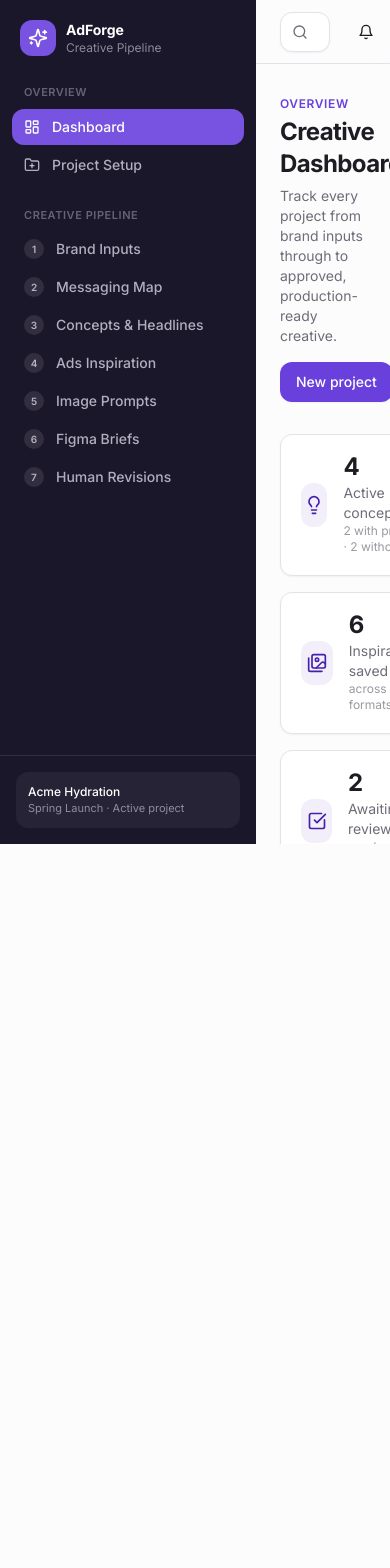
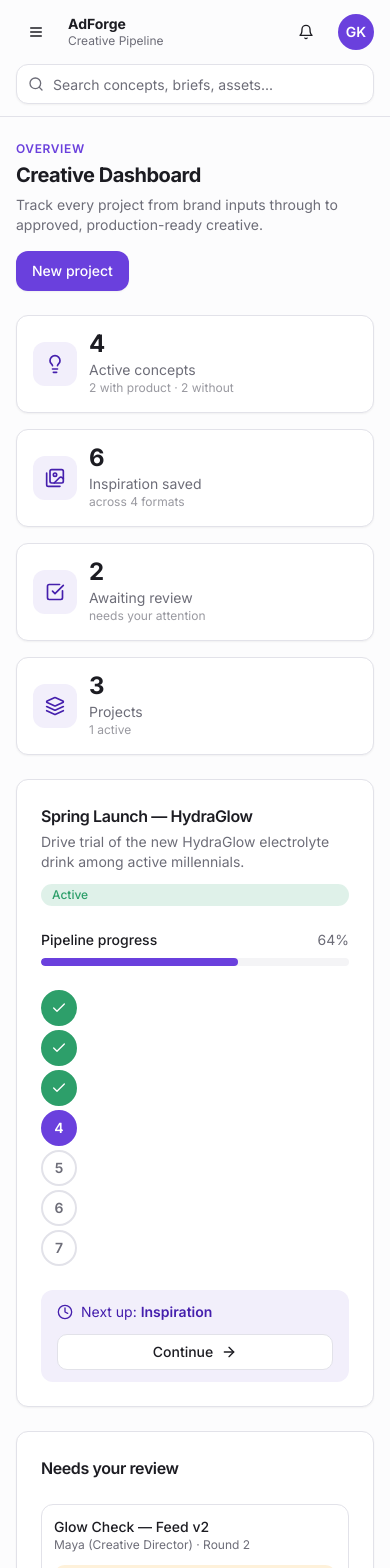
Before and after one commit to geraldjove/project-adforge, a React (Vite) app: page / in a window 390 px wide. Shown: the top 1568 px of the page. Before the commit the page ends 844 px from the top, so only its background shows below. Built offline with nearby package versions, Linux system fonts and the light colour scheme; the HTML template or start-up script is replaced by a standard one.

Commit message:
Added mobile view version

```diff
--- a/src/components/layout/AppLayout.tsx
+++ b/src/components/layout/AppLayout.tsx
@@ -1,15 +1,51 @@
+import { useEffect, useState } from "react";
 import { Outlet } from "react-router-dom";
+import { X } from "lucide-react";
 import { Sidebar } from "./Sidebar";
 import { Topbar } from "./Topbar";
+import { Button } from "@/components/ui/button";
 
 export function AppLayout() {
+  const [mobileNavOpen, setMobileNavOpen] = useState(false);
+
+  useEffect(() => {
+    document.body.style.overflow = mobileNavOpen ? "hidden" : "";
+    return () => {
+      document.body.style.overflow = "";
+    };
+  }, [mobileNavOpen]);
+
   return (
-    <div className="flex h-screen overflow-hidden">
-      <Sidebar />
-      <div className="flex flex-1 flex-col overflow-hidden">
-        <Topbar />
-        <main className="flex-1 overflow-y-auto">
-          <div className="mx-auto max-w-6xl px-6 py-8 animate-fade-in">
+    <div className="min-h-dvh bg-background lg:flex lg:h-dvh lg:overflow-hidden">
+      <Sidebar className="hidden lg:flex" />
+
+      {mobileNavOpen && (
+        <div className="fixed inset-0 z-40 lg:hidden">
+          <button
+            type="button"
+            className="absolute inset-0 bg-foreground/45"
+            aria-label="Close navigation"
+            onClick={() => setMobileNavOpen(false)}
+          />
+          <div className="relative flex h-full w-[min(20rem,86vw)] flex-col shadow-2xl">
+            <Button
+              variant="ghost"
+              size="icon"
+              className="absolute right-3 top-3 z-10 text-sidebar-foreground hover:bg-white/10 hover:text-white"
+              aria-label="Close navigation"
+              onClick={() => setMobileNavOpen(false)}
+            >
+              <X className="size-5" />
+            </Button>
+            <Sidebar onNavigate={() => setMobileNavOpen(false)} />
+          </div>
+        </div>
+      )}
+
+      <div className="flex min-w-0 flex-1 flex-col lg:overflow-hidden">
+        <Topbar onMenuClick={() => setMobileNavOpen(true)} />
+        <main className="flex-1 lg:overflow-y-auto">
+          <div className="mx-auto w-full max-w-6xl px-4 py-6 animate-fade-in sm:px-6 sm:py-8">
             <Outlet />
           </div>
         </main>
--- a/src/components/layout/Sidebar.tsx
+++ b/src/components/layout/Sidebar.tsx
@@ -3,10 +3,15 @@ import { Sparkles } from "lucide-react";
 import { cn } from "@/lib/utils";
 import { navItems } from "./nav";
 
-export function Sidebar() {
+interface SidebarProps {
+  className?: string;
+  onNavigate?: () => void;
+}
+
+export function Sidebar({ className, onNavigate }: SidebarProps) {
   const groups = ["Overview", "Creative Pipeline"] as const;
   return (
-    <aside className="flex h-screen w-64 shrink-0 flex-col bg-sidebar text-sidebar-foreground">
+    <aside className={cn("flex h-full w-64 shrink-0 flex-col bg-sidebar text-sidebar-foreground", className)}>
       <div className="flex items-center gap-2.5 px-5 py-5">
         <div className="flex size-9 items-center justify-center rounded-lg bg-sidebar-accent text-white">
           <Sparkles className="size-5" />
@@ -31,6 +36,7 @@ export function Sidebar() {
                     key={item.to}
                     to={item.to}
                     end={item.to === "/"}
+                    onClick={onNavigate}
                     className={({ isActive }) =>
                       cn(
                         "group flex items-center gap-3 rounded-lg px-3 py-2 text-sm font-medium transition-colors",
--- a/src/components/layout/Topbar.tsx
+++ b/src/components/layout/Topbar.tsx
@@ -1,19 +1,36 @@
-import { Search, Bell, Plus } from "lucide-react";
+import { Search, Bell, Plus, Menu } from "lucide-react";
 import { Button } from "@/components/ui/button";
 import { Input } from "@/components/ui/input";
 
-export function Topbar() {
+interface TopbarProps {
+  onMenuClick?: () => void;
+}
+
+export function Topbar({ onMenuClick }: TopbarProps) {
   return (
-    <header className="sticky top-0 z-10 flex h-16 items-center gap-4 border-b bg-background/80 px-6 backdrop-blur">
-      <div className="relative w-full max-w-sm">
+    <header className="sticky top-0 z-10 flex min-h-16 flex-wrap items-center gap-3 border-b bg-background/90 px-4 py-3 backdrop-blur sm:flex-nowrap sm:px-6">
+      <Button
+        variant="ghost"
+        size="icon"
+        className="lg:hidden"
+        aria-label="Open navigation"
+        onClick={onMenuClick}
+      >
+        <Menu className="size-5" />
+      </Button>
+      <div className="min-w-0 flex-1 sm:flex-none">
+        <p className="text-sm font-bold leading-tight text-foreground sm:hidden">AdForge</p>
+        <p className="text-xs text-muted-foreground sm:hidden">Creative Pipeline</p>
+      </div>
+      <div className="relative order-3 w-full sm:order-none sm:max-w-sm">
         <Search className="pointer-events-none absolute left-3 top-1/2 size-4 -translate-y-1/2 text-muted-foreground" />
-        <Input placeholder="Search concepts, briefs, assets…" className="pl-9" />
+        <Input placeholder="Search concepts, briefs, assets..." className="pl-9" />
       </div>
       <div className="ml-auto flex items-center gap-2">
         <Button variant="ghost" size="icon" aria-label="Notifications">
           <Bell className="size-4" />
         </Button>
-        <Button>
+        <Button className="hidden sm:inline-flex">
           <Plus className="size-4" /> New concept
         </Button>
         <div className="ml-1 flex size-9 items-center justify-center rounded-full bg-primary text-sm font-semibold text-primary-foreground">
--- a/src/components/shared/PageHeader.tsx
+++ b/src/components/shared/PageHeader.tsx
@@ -9,15 +9,15 @@ interface PageHeaderProps {
 
 export function PageHeader({ eyebrow, title, description, actions }: PageHeaderProps) {
   return (
-    <div className="mb-8 flex flex-col gap-4 sm:flex-row sm:items-end sm:justify-between">
-      <div>
+    <div className="mb-6 flex flex-col gap-4 sm:mb-8 sm:flex-row sm:items-end sm:justify-between">
+      <div className="min-w-0">
         {eyebrow && (
           <p className="mb-1 text-xs font-semibold uppercase tracking-wider text-primary">{eyebrow}</p>
         )}
-        <h1 className="text-2xl font-bold tracking-tight">{title}</h1>
+        <h1 className="text-xl font-bold tracking-tight sm:text-2xl">{title}</h1>
         {description && <p className="mt-1.5 max-w-2xl text-sm text-muted-foreground">{description}</p>}
       </div>
-      {actions && <div className="flex shrink-0 items-center gap-2">{actions}</div>}
+      {actions && <div className="flex shrink-0 flex-wrap items-center gap-2">{actions}</div>}
     </div>
   );
 }
--- a/src/components/shared/SectionCard.tsx
+++ b/src/components/shared/SectionCard.tsx
@@ -11,8 +11,8 @@ interface SectionCardProps {
 export function SectionCard({ title, description, actions, children }: SectionCardProps) {
   return (
     <Card>
-      <CardHeader className="flex-row items-start justify-between space-y-0">
-        <div>
+      <CardHeader className="gap-3 space-y-0 sm:flex-row sm:items-start sm:justify-between">
+        <div className="min-w-0">
           <CardTitle className="text-base">{title}</CardTitle>
           {description && <CardDescription className="mt-1">{description}</CardDescription>}
         </div>
--- a/src/components/shared/StatCard.tsx
+++ b/src/components/shared/StatCard.tsx
@@ -11,11 +11,11 @@ interface StatCardProps {
 export function StatCard({ label, value, icon: Icon, hint }: StatCardProps) {
   return (
     <Card>
-      <CardContent className="flex items-center gap-4 p-5">
+      <CardContent className="flex items-center gap-3 p-4 sm:gap-4 sm:p-5">
         <div className="flex size-11 items-center justify-center rounded-lg bg-accent text-accent-foreground">
           <Icon className="size-5" />
         </div>
-        <div>
+        <div className="min-w-0">
           <p className="text-2xl font-bold leading-none">{value}</p>
           <p className="mt-1 text-sm text-muted-foreground">{label}</p>
           {hint && <p className="text-xs text-muted-foreground/70">{hint}</p>}
--- a/src/components/ui/tabs.tsx
+++ b/src/components/ui/tabs.tsx
@@ -30,7 +30,9 @@ function Tabs({ value, defaultValue, onValueChange, className, children }: TabsP
 }
 
 const TabsList = ({ className, children }: { className?: string; children: React.ReactNode }) => (
-  <div className={cn("inline-flex items-center gap-1 rounded-lg bg-muted p-1", className)}>{children}</div>
+  <div className={cn("flex w-full flex-wrap items-center gap-1 rounded-lg bg-muted p-1 sm:inline-flex sm:w-auto", className)}>
+    {children}
+  </div>
 );
 
 function TabsTrigger({ value, className, children }: { value: string; className?: string; children: React.ReactNode }) {
@@ -41,7 +43,7 @@ function TabsTrigger({ value, className, children }: { value: string; className?
       type="button"
       onClick={() => ctx.setValue(value)}
       className={cn(
-        "inline-flex items-center justify-center gap-2 rounded-md px-3 py-1.5 text-sm font-medium transition-all",
+        "inline-flex flex-1 items-center justify-center gap-2 rounded-md px-3 py-1.5 text-sm font-medium transition-all sm:flex-none",
         active ? "bg-card text-foreground shadow-sm" : "text-muted-foreground hover:text-foreground",
         className
       )}
--- a/src/pages/BrandInputs.tsx
+++ b/src/pages/BrandInputs.tsx
@@ -73,7 +73,7 @@ export default function BrandInputs() {
               <Label>Description</Label>
               <Textarea defaultValue={brandInputs.productDescription} />
             </div>
-            <div className="grid grid-cols-2 gap-4">
+            <div className="grid gap-4 sm:grid-cols-2">
               <div className="space-y-1.5">
                 <Label>Category</Label>
                 <Input defaultValue={brandInputs.category} />
--- a/src/pages/Dashboard.tsx
+++ b/src/pages/Dashboard.tsx
@@ -44,8 +44,8 @@ export default function Dashboard() {
       </div>
 
       <Card className="mt-6">
-        <CardHeader className="flex-row items-center justify-between space-y-0">
-          <div>
+        <CardHeader className="gap-3 space-y-0 sm:flex-row sm:items-center sm:justify-between">
+          <div className="min-w-0">
             <CardTitle className="text-base">{currentProject.name}</CardTitle>
             <p className="mt-1 text-sm text-muted-foreground">{currentProject.objective}</p>
           </div>
@@ -61,14 +61,14 @@ export default function Dashboard() {
           </div>
           <WorkflowProgress stages={workflowStages} />
           {nextStage && (
-            <div className="flex items-center justify-between rounded-lg bg-accent px-4 py-3">
+            <div className="flex flex-col gap-3 rounded-lg bg-accent px-4 py-3 sm:flex-row sm:items-center sm:justify-between">
               <div className="flex items-center gap-2 text-sm text-accent-foreground">
                 <Clock className="size-4" />
                 <span>
                   Next up: <span className="font-semibold">{nextStage.label}</span>
                 </span>
               </div>
-              <Button size="sm" variant="outline" asChild>
+              <Button size="sm" variant="outline" className="w-full sm:w-auto" asChild>
                 <Link to="/inspiration">
                   Continue <ArrowRight className="size-4" />
                 </Link>
@@ -85,8 +85,8 @@ export default function Dashboard() {
           </CardHeader>
           <CardContent className="space-y-3">
             {pendingReviews.map((r) => (
-              <div key={r.id} className="flex items-center justify-between rounded-lg border p-3">
-                <div>
+              <div key={r.id} className="flex flex-col gap-3 rounded-lg border p-3 sm:flex-row sm:items-center sm:justify-between">
+                <div className="min-w-0">
                   <p className="text-sm font-medium">{r.asset}</p>
                   <p className="text-xs text-muted-foreground">{r.reviewer} · Round {r.round}</p>
                 </div>
@@ -108,7 +108,7 @@ export default function Dashboard() {
           <CardContent className="space-y-3">
             {projects.map((p) => (
               <div key={p.id} className="rounded-lg border p-3">
-                <div className="flex items-center justify-between">
+                <div className="flex flex-col gap-2 sm:flex-row sm:items-center sm:justify-between">
                   <p className="text-sm font-medium">{p.name}</p>
                   <Badge
                     variant={p.status === "Active" ? "success" : p.status === "Draft" ? "secondary" : "outline"}
--- a/src/pages/HumanRevisions.tsx
+++ b/src/pages/HumanRevisions.tsx
@@ -14,8 +14,8 @@ function RevisionCard({ r }: { r: Revision }) {
   return (
     <Card>
       <CardContent className="p-5">
-        <div className="flex items-start justify-between gap-4">
-          <div>
+        <div className="flex flex-col gap-3 sm:flex-row sm:items-start sm:justify-between">
+          <div className="min-w-0">
             <p className="font-semibold">{r.asset}</p>
             <p className="text-xs text-muted-foreground">
               {r.conceptTitle} · {r.reviewer} · Round {r.round} · {formatDate(r.updatedAt)}
```
Also changed, not shown: src/pages/FigmaBriefs.tsx (+4 -4 lines), src/pages/ImagePrompts.tsx (+4 -4 lines).
